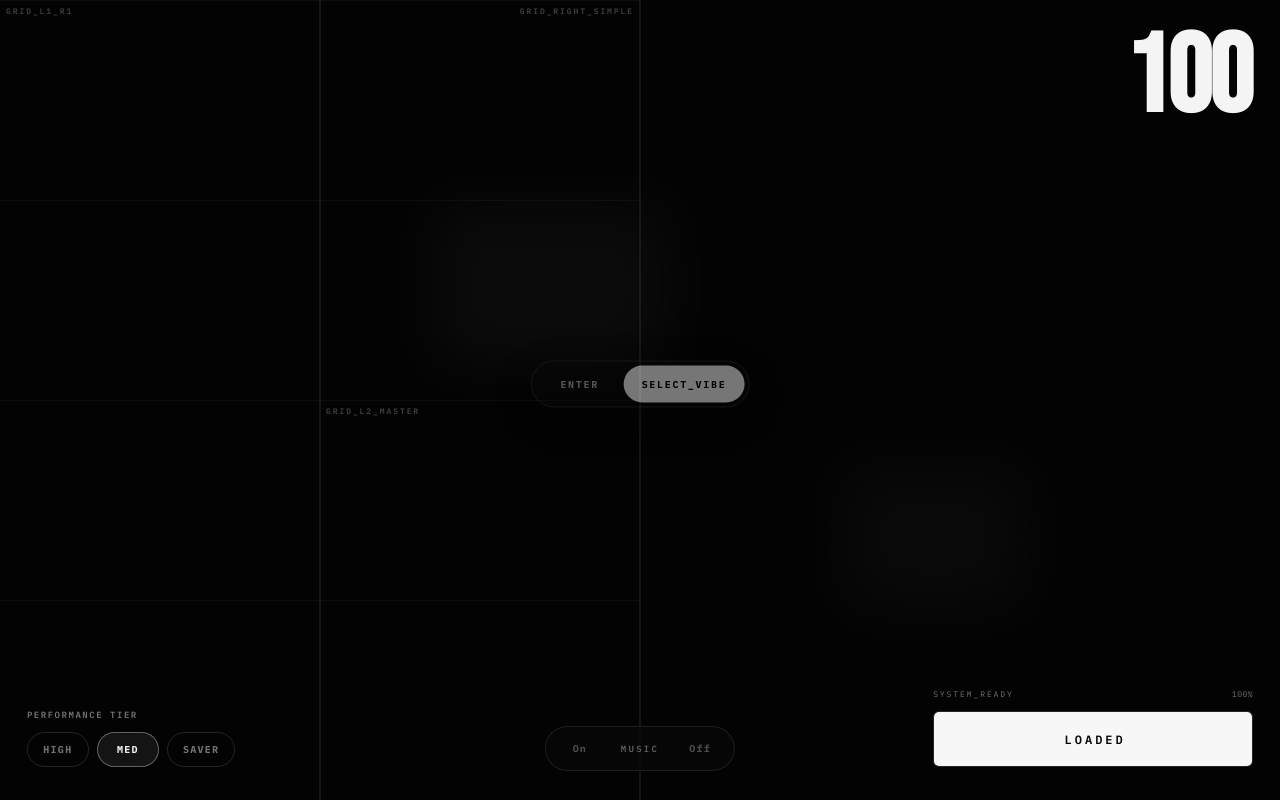
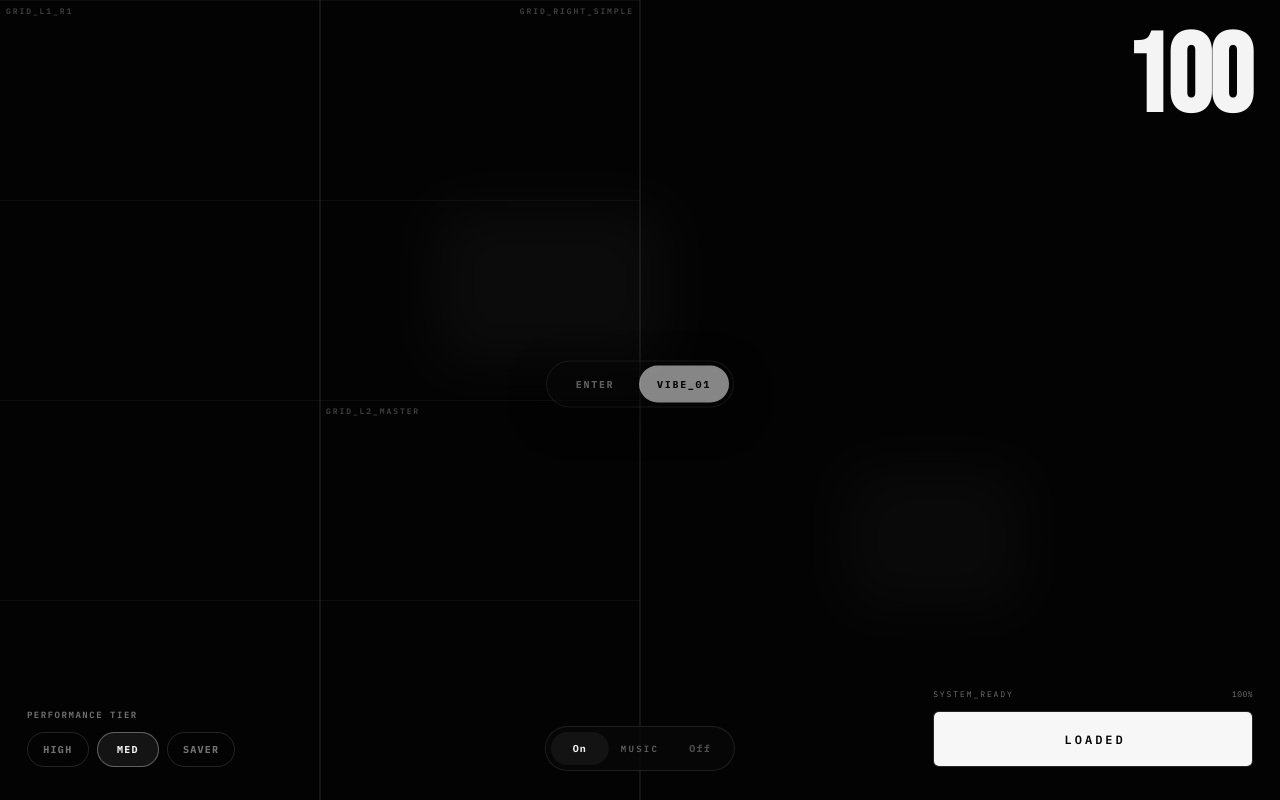
Before and after one commit to Manujaravishka-dev/Portfolio, a Next.js app: page /about in a window 1280 px wide. Built offline with nearby package versions, Linux system fonts and the light colour scheme.

Commit message:
Default loader entry to music on

```diff
--- a/components/loader/InitialLoader.tsx
+++ b/components/loader/InitialLoader.tsx
@@ -59,7 +59,7 @@ export default function InitialLoader({ onFinish }: { onFinish?: () => void }) {
   const [progress, setProgress] = useState(0);
   const [tier, setTier] = useState('MEDIUM');
   const [ready, setReady] = useState(false);
-  const [musicChoice, setMusicChoice] = useState<Mode | null>(null);
+  const [musicChoice, setMusicChoice] = useState<Mode>('on');
   const [entering, setEntering] = useState(false);
   const [fading, setFading] = useState(false);
   const [gone, setGone] = useState(false);
@@ -165,12 +165,15 @@ export default function InitialLoader({ onFinish }: { onFinish?: () => void }) {
   }, [musicChoice, entering]);
 
   const enter = async () => {
-    if (!readyRef.current || musicChoice === null || enteringRef.current) return;
+    if (!readyRef.current || enteringRef.current) return;
     enteringRef.current = true;
     setEntering(true);
-    // Both the song play() and the fullscreen request are issued synchronously
-    // inside this same user gesture (before any await suspends the handler),
-    // so browsers treat them as real click/tap/touch activation.
+    // Music defaults to ON. The final ENTER click/tap is the browser-approved
+    // user gesture that enables audio and starts playback.
+    if (musicChoice === 'on') {
+      setSound(true, true);
+      setMusic(true, true);
+    }
     const musicPromise = musicChoice === 'on' ? startMusic() : Promise.resolve(true);
     await requestFullscreenOnMobile();
     await musicPromise;
@@ -195,14 +198,14 @@ export default function InitialLoader({ onFinish }: { onFinish?: () => void }) {
       aria-valuemin={0}
       aria-valuemax={100}
       aria-valuenow={percent}
-      onClick={() => {
-        if (readyRef.current && musicChoice && !entering) enter();
+      onClick={(event) => {
+        if ((event.target as Element).closest('button')) return;
+        if (readyRef.current && !entering) enter();
       }}
-      onPointerDown={() => {
-        // Responsive entry on coarse-pointer (touch) devices: accept the tap
-        // on pointerdown so audio/fullscreen start as early as allowed. Click
-        // below is the fallback, guarded by enteringRef against double entry.
-        if (isCoarsePointer() && readyRef.current && musicChoice && !entering) enter();
+      onPointerDown={(event) => {
+        if ((event.target as Element).closest('button')) return;
+        // On touch devices, the first tap starts audio/fullscreen immediately.
+        if (isCoarsePointer() && readyRef.current && !entering) enter();
       }}
     >
       <div className="loader-grid" aria-hidden="true" />
@@ -227,8 +230,8 @@ export default function InitialLoader({ onFinish }: { onFinish?: () => void }) {
                 })}
               </div>
             </div>
-            <button type="button" ref={enterRef} className="loader-desktop-enter" onClick={enter} disabled={!musicChoice}>
-              <span>ENTER</span><b>{musicChoice ? 'VIBE_01' : 'SELECT_VIBE'}</b>
+            <button type="button" ref={enterRef} className="loader-desktop-enter" onClick={enter} >
+              <span>ENTER</span><b>VIBE_01</b>
             </button>
             <div className="loader-desktop-music" role="group" aria-label="Choose music mode">
               <button type="button" className={musicChoice === 'on' ? 'selected' : ''} aria-pressed={musicChoice === 'on'} onClick={() => chooseMode('on')}>On</button>
```
